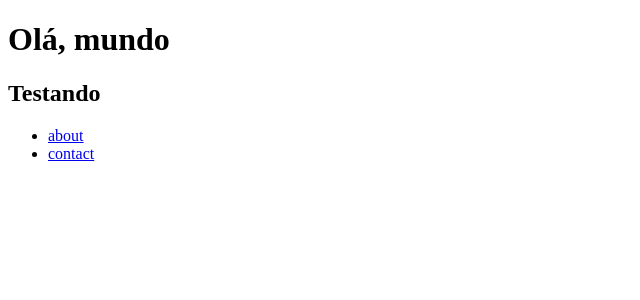
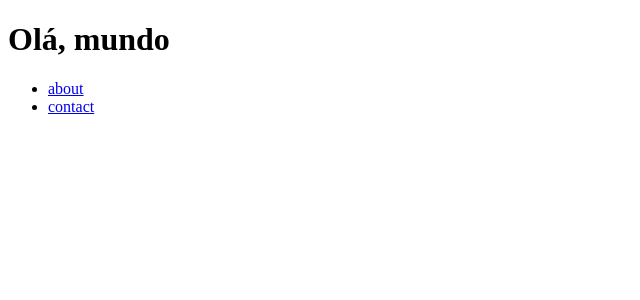
Before and after one commit to DanieelCarvalho/Pac-Men-Page, an Angular app: page /home in a window 1280 px wide. Shown: the top 300 px of the page, without its empty margins (0-640 px from the left). Built offline with nearby package versions, Linux system fonts and the light colour scheme.

Commit message:
apaguei exemplo

```diff
--- a/src/app/app.component.html
+++ b/src/app/app.component.html
@@ -1,4 +1,3 @@
 <h1>Olá, mundo</h1>
-<h2>Testando</h2>
 
 <router-outlet></router-outlet>
```
